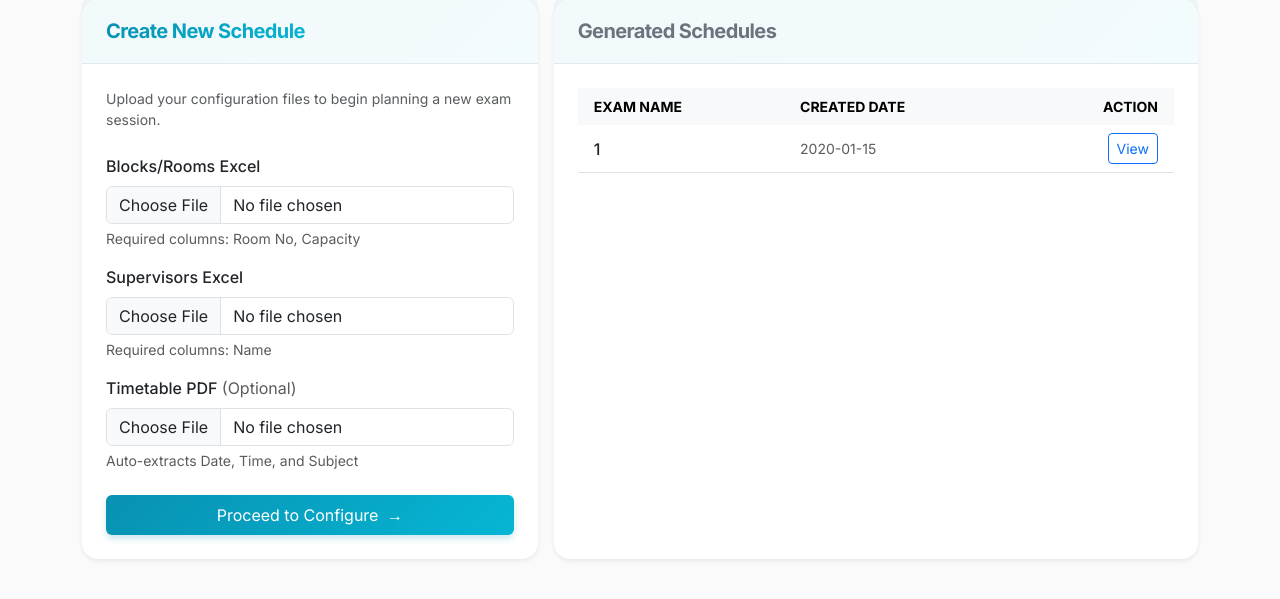
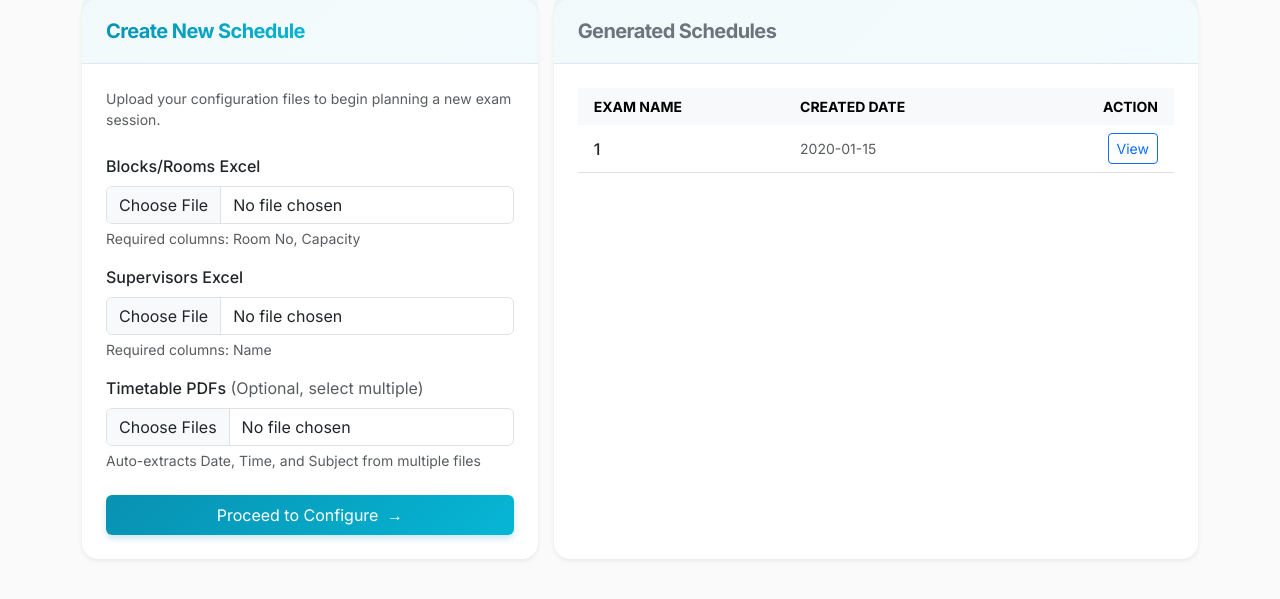
Before and after one commit to Backwardbus03/Room-Allotment, a Flask app: page /admin in a window 1280 px wide. Shown: the part 104-703 px from the top of the page. Run offline with Flask 3, Linux system fonts and the light colour scheme; the visitor is signed in with stand-in values (Sample User, id 1); a database or web service that is not in the repository returns one stand-in record (values such as "Sample title"); some libraries are stand-ins or nearby versions.

Commit message:
multi year test

```diff
--- a/app.py
+++ b/app.py
@@ -553,12 +553,36 @@ def configure():
 
         flash(f"Successfully loaded {len(rooms)} rooms and {len(supervisors_db_data)} supervisors.", "success")
 
-        # Check for Timetable PDF and SAVE IT
+        # Check for Timetable PDF(s) and SAVE THEM
         if 'timetable_pdf' in request.files:
-            pdf = request.files['timetable_pdf']
-            if pdf and pdf.filename:
-                pdf_path = os.path.join(app.config['UPLOAD_FOLDER'], 'temp_timetable.pdf')
-                pdf.save(pdf_path)
+            files = request.files.getlist('timetable_pdf')
+            temp_pdf_dir = os.path.join(app.config['UPLOAD_FOLDER'], 'temp_pdfs')
+
+            # Ensure directory exists
+            if not os.path.exists(temp_pdf_dir):
+                os.makedirs(temp_pdf_dir)
+
+            # Clear existing files to avoid mixing with previous attempts
+            for f_name in os.listdir(temp_pdf_dir):
+                file_path = os.path.join(temp_pdf_dir, f_name)
+                try:
+                    if os.path.isfile(file_path):
+                        os.unlink(file_path)
+                except Exception as e:
+                    print(f"Error deleting {file_path}: {e}")
+
+            count_pdfs = 0
+            for pdf in files:
+                if pdf and pdf.filename:
+                     # Use original filename but secure it? Flask's secure_filename is good but
+                     # we want to keep identifiable names like 'FE.pdf'.
+                     # Just using basename is usually enough for internal temp storage.
+                     safe_name = os.path.basename(pdf.filename)
+                     pdf.save(os.path.join(temp_pdf_dir, safe_name))
+                     count_pdfs += 1
+
+            if count_pdfs > 0:
+                flash(f"Uploaded {count_pdfs} timetable PDF(s).", "info")
 
         # REDIRECT TO ROLE DEFINITION
         # Fetch fresh list from DB (to get current roles/defaults)
@@ -605,27 +629,60 @@ def save_roles():
              flash(f"Updated roles for {len(updates)} supervisors.", "success")
 
         # 3. Proceed to PDF Extraction (Original /configure logic continues here)
-        pdf_path = os.path.join(app.config['UPLOAD_FOLDER'], 'temp_timetable.pdf')
+        # 3. Proceed to PDF Extraction
+        temp_pdf_dir = os.path.join(app.config['UPLOAD_FOLDER'], 'temp_pdfs')
         preloaded_sessions = []
 
-        if os.path.exists(pdf_path):
-             try:
-                 # Try Gemini first if API Key exists
-                 if os.getenv('GEMINI_API_KEY'):
-                     flash("Attempting PDF extraction with Gemini...")
-                     preloaded_sessions = extract_pdf.parse_schedule_with_gemini(pdf_path)
+        pdf_files = []
+        if os.path.exists(temp_pdf_dir):
+            pdf_files = [f for f in os.listdir(temp_pdf_dir) if f.lower().endswith('.pdf')]
 
-                 # Fallback or if Gemini returns empty
-                 if not preloaded_sessions:
+        if pdf_files:
+             total_files = 0
+             total_sessions = 0
+
+             for f_name in pdf_files:
+                 pdf_path = os.path.join(temp_pdf_dir, f_name)
+                 file_sessions = []
+                 try:
+                     # Try Gemini first if API Key exists
                      if os.getenv('GEMINI_API_KEY'):
-                          flash("Gemini returned no data, falling back to local extractor.")
-                     preloaded_sessions = extract_pdf.extract_sessions_from_pdf(pdf_path)
+                         # flash(f"Extracting {f_name}...", "info")
+                         file_sessions = extract_pdf.parse_schedule_with_gemini(pdf_path)
 
-                 flash(f"Extracted {len(preloaded_sessions)} sessions from PDF.")
-             except Exception as ex:
-                 flash(f"Error extracting PDF: {str(ex)}", "warning")
+                     # Fallback or if Gemini returns empty
+                     if not file_sessions:
+                         # Only warn if we expected Gemini to work
+                         # if os.getenv('GEMINI_API_KEY'):
+                         #      flash(f"Gemini empty for {f_name}, using fallback.", "warning")
+                         file_sessions = extract_pdf.extract_sessions_from_pdf(pdf_path)
+
+                     if file_sessions:
+                         preloaded_sessions.extend(file_sessions)
+                         total_sessions += len(file_sessions)
+                         total_files += 1
+
+                 except Exception as ex:
+                     flash(f"Error extracting {f_name}: {str(ex)}", "warning")
+
+             if total_sessions > 0:
+                 flash(f"Extracted {total_sessions} total sessions from {total_files} file(s).", "success")
+             else:
+                 flash("No sessions extracted from uploaded files.", "warning")
         else:
-             flash("No PDF file found from previous step. Please start over if needed.", "warning")
+             # Check for legacy single file just in case?
+             legacy_path = os.path.join(app.config['UPLOAD_FOLDER'], 'temp_timetable.pdf')
+             if os.path.exists(legacy_path):
+                 try:
+                     if os.getenv('GEMINI_API_KEY'):
+                        preloaded_sessions = extract_pdf.parse_schedule_with_gemini(legacy_path)
+                     if not preloaded_sessions:
+                        preloaded_sessions = extract_pdf.extract_sessions_from_pdf(legacy_path)
+                     flash(f"Extracted {len(preloaded_sessions)} sessions from single PDF (legacy mode).", "info")
+                 except:
+                     pass
+             else:
+                 flash("No PDF files found to process.", "warning")
 
         # 4. Fetch Data for configure.html
         rooms = db.get_all_blocks()
--- a/extract_pdf.py
+++ b/extract_pdf.py
@@ -244,13 +244,15 @@ def parse_schedule_with_gemini(pdf_path):
         - "end_time": End time in HH:MM (24-hour) format.
         - "subject": The full name of the subject/paper.
         - "department": The department or stream (e.g., CSE, MECH, MBA) if clearly identifiable, else empty string.
+        - "year": The year/class (e.g., FE, SE, TE, BE) if mentioned in the header or text, else empty string.
 
         Rules:
         1. Ignore header rows or irrelevant text.
         2. Ensure dates are normalized.
         3. Convert all times to 24-hour format.
-        4. If a session spans multiple subjects/departments listed in columns, create separate entries for each.
-        5. RETURN ONLY RAW JSON. NO MARKDOWN FORMATTING.
+        4. If the document title mentions the Year/Class (e.g., "S.E. Sem III"), apply it to all sessions.
+        5. If a session spans multiple subjects/departments listed in columns, create separate entries for each.
+        6. RETURN ONLY RAW JSON. NO MARKDOWN FORMATTING.
         """
 
         # New model name request
--- a/templates/index.html
+++ b/templates/index.html
@@ -123,11 +123,12 @@
                         </div>
 
                         <div class="mb-4">
-                            <label for="timetable_pdf" class="form-label fw-medium">Timetable PDF <span
-                                    class="text-muted fw-normal">(Optional)</span></label>
+                            <label for="timetable_pdf" class="form-label fw-medium">Timetable PDFs <span
+                                    class="text-muted fw-normal">(Optional, select multiple)</span></label>
                             <input class="form-control" type="file" id="timetable_pdf" name="timetable_pdf"
-                                accept=".pdf">
-                            <div class="form-text text-xs">Auto-extracts Date, Time, and Subject</div>
+                                accept=".pdf" multiple>
+                            <div class="form-text text-xs">Auto-extracts Date, Time, and Subject from multiple files
+                            </div>
                         </div>
 
                         <button type="submit" class="btn btn-primary w-100 py-2">
```
